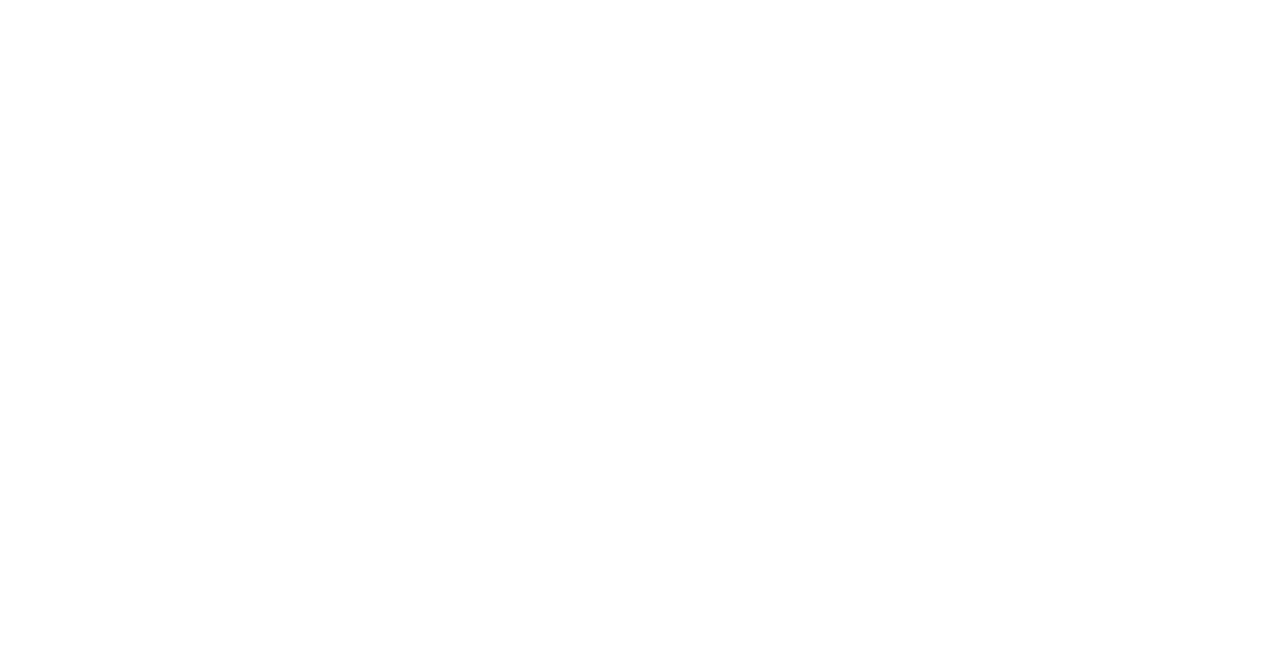
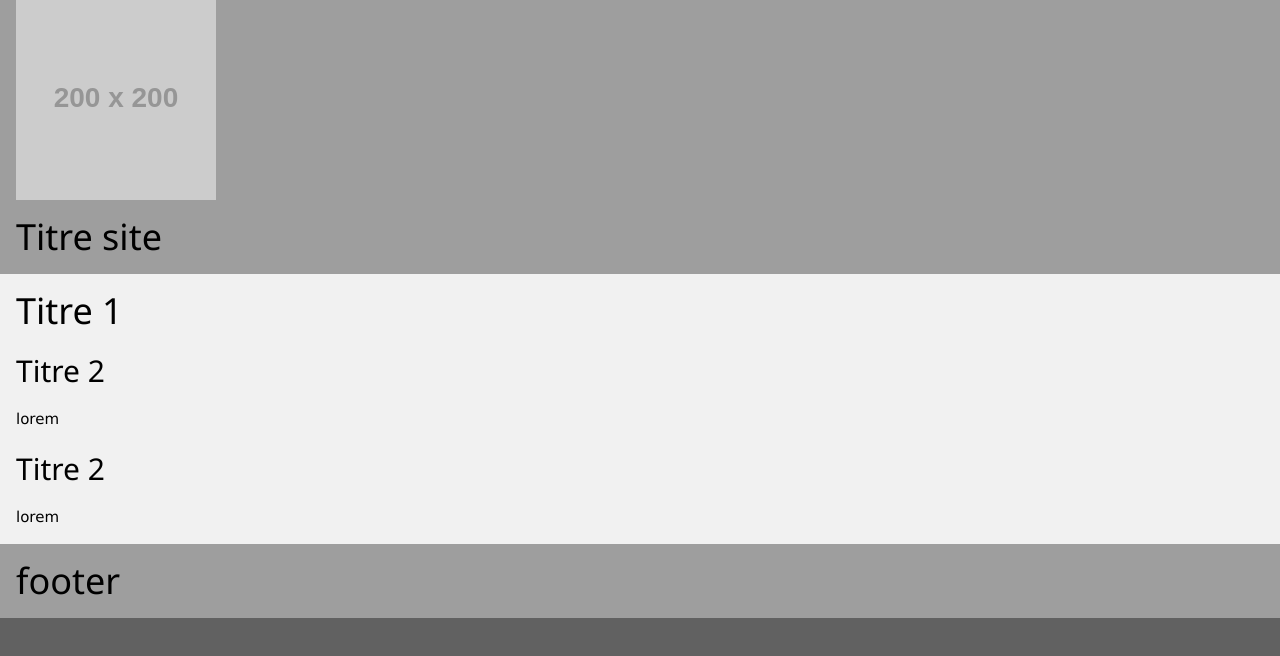
Before and after one commit to esdes-montlahuc-domitille/esdes-montlahuc-domitille.github.io, a plain HTML site: page index.html in a window 1280 px wide. Drawn offline with nearby package versions, Linux system fonts and the light colour scheme; placeholder pictures from the web are drawn by us.

Commit message:
Add files

```diff
--- a/index.html
+++ b/index.html
@@ -1,6 +1,25 @@
-<!DOCTYPE html>
+<!DOCTYPE.html>
 <html>
-	<body>
-		<Hello world>
-	<body>
+    <head>
+        <title> page title </title>
+        <link rel="stylesheet" href="style.css">
+        <link rel="stylesheet" href="https://www.w3schools.com/w3css/4/w3.css">
+    </head>
+    <body class="w3-dark-grey">
+        <header class="w3-container w3-grey">
+            <img class="flex-item" src="http://placehold.it/200x200" alt="placeholder" id="logo">
+            <h1 class="flex-item">Titre site</h1>
+        </header>
+        <div class="w3-container w3-light-grey content">
+            <h1>Titre 1</h1>
+            <h2>Titre 2</h2>
+            <p> lorem</p>
+            <h2>Titre 2</h2>
+            <p>lorem</p>
+        </div>
+
+         <footer class="w3-container w3-grey">
+             <h1> footer</h1>
+        </footer>
+     </body>
 </html>
```
